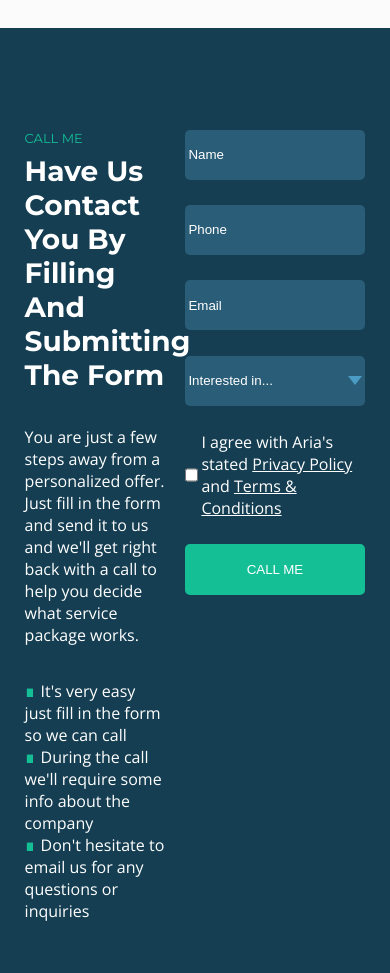
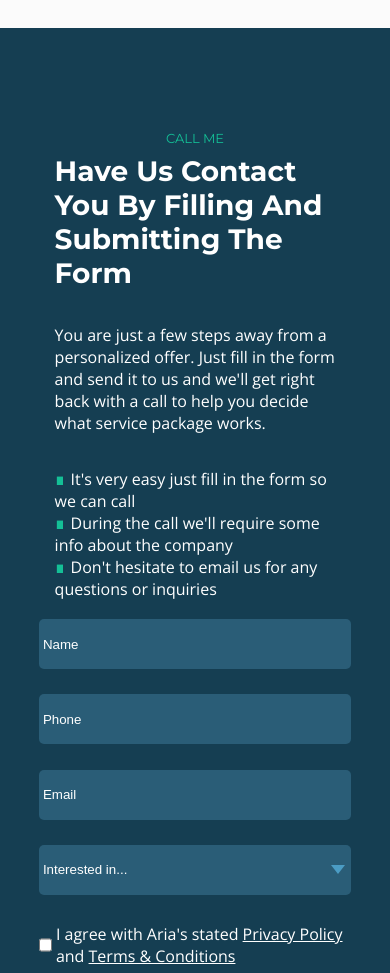
Before and after one commit to Jinu-Vijayan/free_css_template, a plain HTML site: page index.html in a window 390 px wide. Shown: the part 6980-7953 px from the top of the page. Drawn offline with nearby package versions, Linux system fonts and the light colour scheme.

Commit message:
Feature: made call me page responsive

```diff
--- a/style.css
+++ b/style.css
@@ -848,6 +848,28 @@ select{
     color: var(--icon-hover-and-button-color);
 }
 
+
+@media screen and (max-width:769px){
+    #call-me-container{
+        flex-direction: column;
+        align-items: center;
+    }
+
+    #call-me-desc{
+        width:80%
+    }
+
+    #call-me-desc p:first-of-type{
+        text-align: center;
+    }
+}
+
+@media screen and (max-width:426px){
+    #call-me-desc{
+        width:90%;
+    }
+}
+
 /* Styling for the project page */
 
 #project-gallery-container{
```
